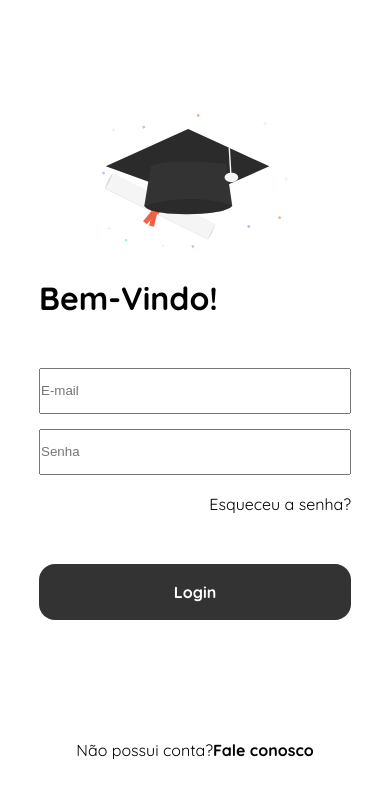
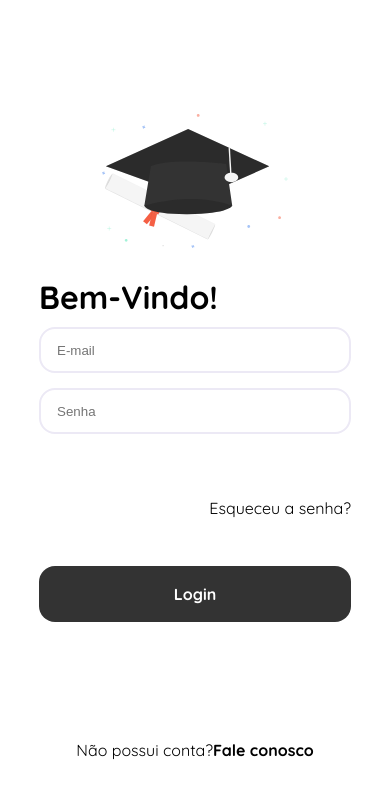
Before and after one commit to MatheusF99/login-screen, a React (Create React App) app: page / in a window 390 px wide. Shown: the top 796 px of the page. Built offline with nearby package versions, Linux system fonts and the light colour scheme.

Commit message:
mobile style form

```diff
--- a/src/pages/LoginPage/LoginPage.js
+++ b/src/pages/LoginPage/LoginPage.js
@@ -14,9 +14,9 @@ const LoginPage = () => {
         <div  className="form-image">
           <img alt="capelo" src={capeloImg}></img>
         </div>
-        <h1 className="form-title">Bem-Vindo!</h1>
 
         <div className="form-inputs">
+        <h1 className="form-title">Bem-Vindo!</h1>
 
           <label className="form-label">
             <input
--- a/src/pages/LoginPage/style.css
+++ b/src/pages/LoginPage/style.css
@@ -22,22 +22,40 @@
 }
 
 .form-title{
-    height: 0;
+    display: flex;
+    justify-content: flex-start;
+    align-items: flex-start;
+    height: 50px;
     font-weight: 700;
 }
 
-.form-inputs{
+/* .form-inputs{
     display: flex;
     justify-content: center;
     align-items: center;
     flex-direction: column;
+
+    max-height: 100%;
+} */
+
+input:focus:placeholder{
+    color: transparent;
+}
+input::placeholder{
+    transition: color .3s ease;
 }
 
 .form-inputs .form-label input{
     width: 80vw;
     height: 46px;
+
+    padding-left: 16px;
+
+    border: 2px solid #ECE9F5;
+    border-radius: 16px;
 }
-.form-inputs .form-label:first-child input{
+
+.form-inputs input:first-child {
     margin-bottom: 15px;
 }
 
```
Also changed, not shown: 1 other file (tests, documents, lock files or other folders).
